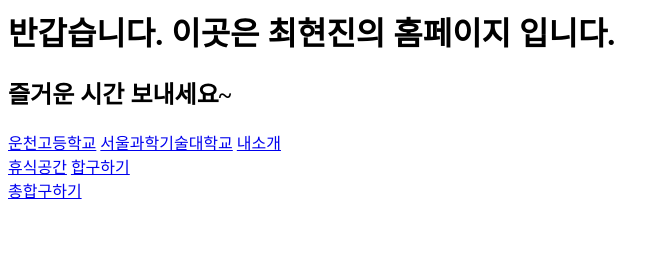
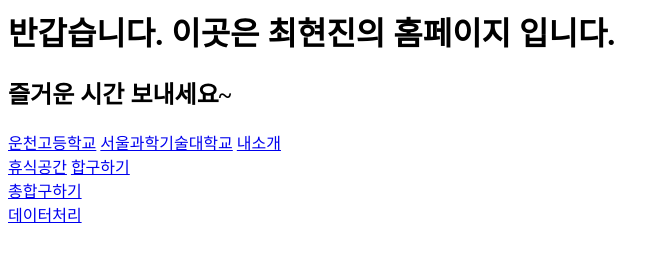
Before and after one commit to chj1434/wc2022, a plain HTML site: page index.html in a window 1280 px wide. Shown: the whole page, without its empty margins (0-669 px from the left). Drawn offline with Linux system fonts and the light colour scheme.

Commit message:
Update index.html

```diff
--- a/index.html
+++ b/index.html
@@ -12,5 +12,6 @@
 <a href="joy.html">휴식공간</a>
 <a href="합구하기.html">합구하기</a><br>
 <a href="add.html">총합구하기</a><br>
+<a href="data.html">데이터처리</a><br>
 </BODY>
 </HTML>
```
